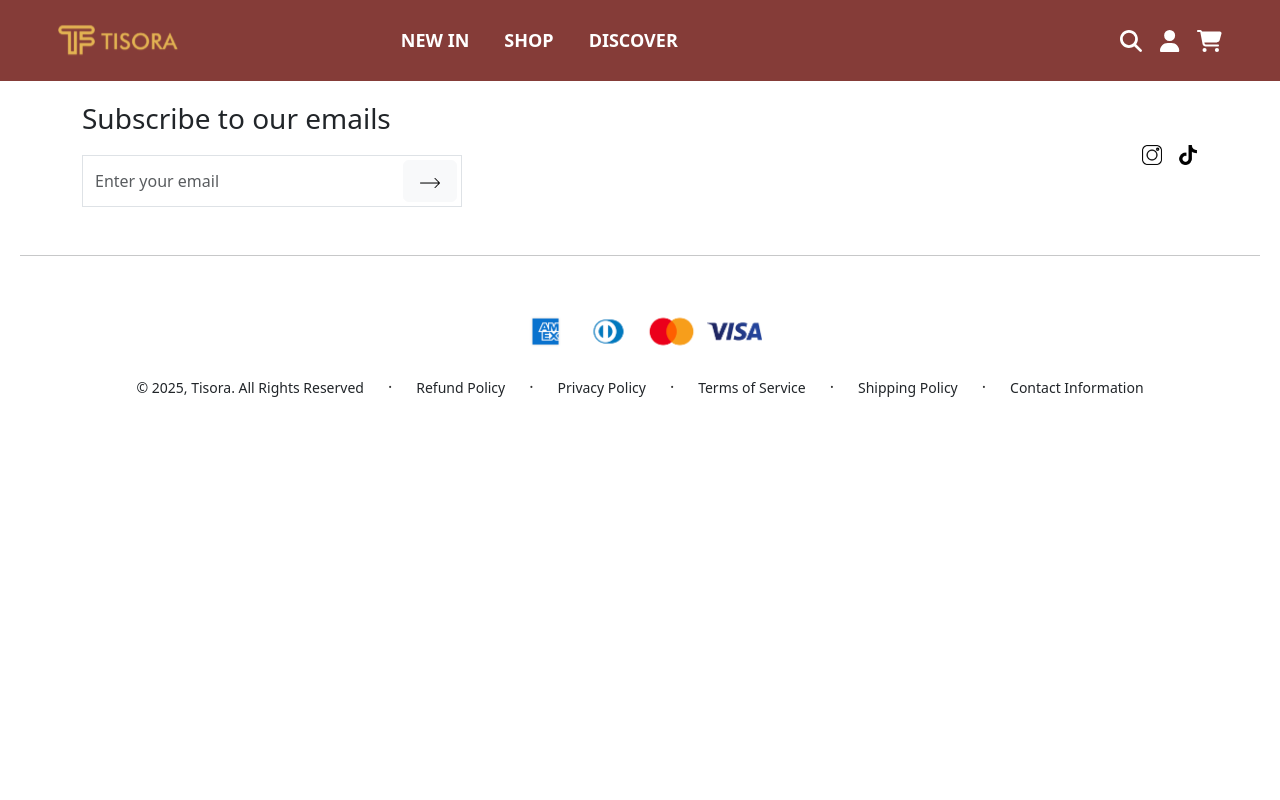
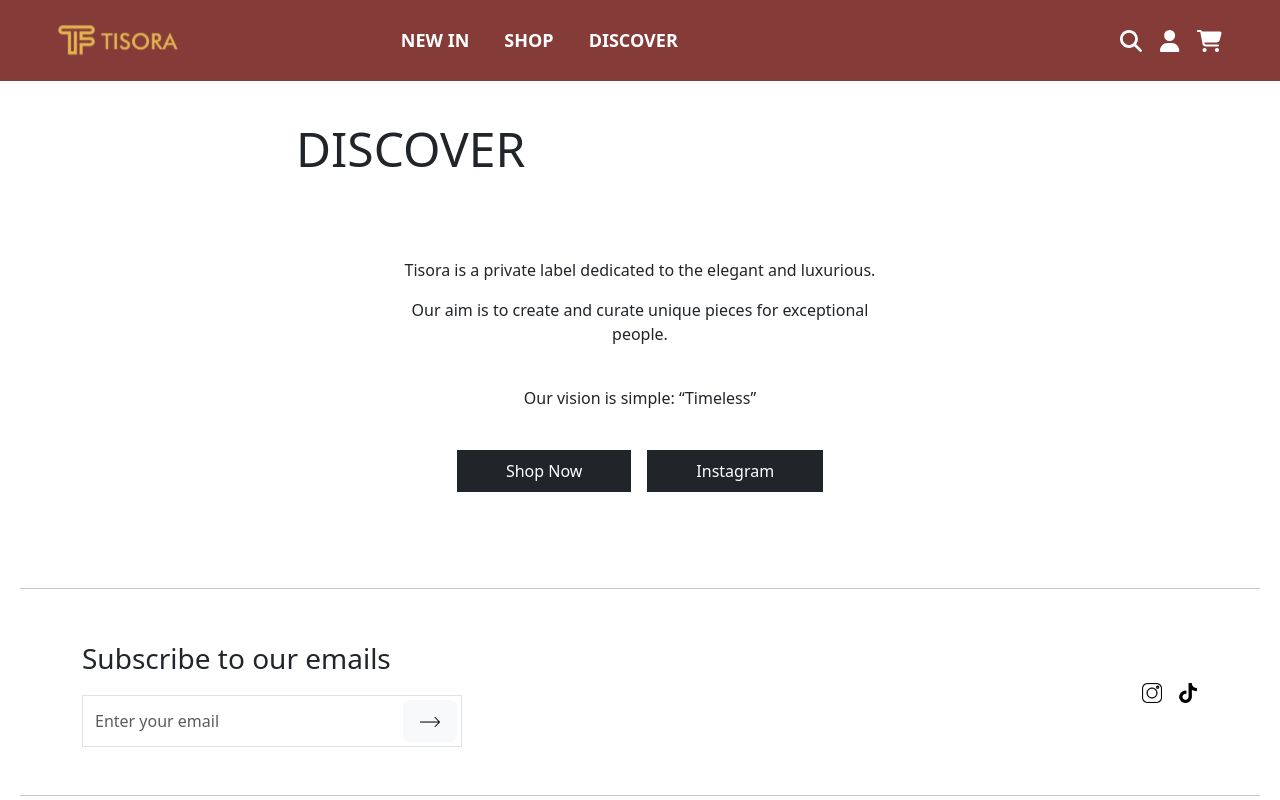
Before and after one commit to sennyrulz/Tisora, a React (Vite) app: page /discover in a window 1280 px wide. Shown: the top 800 px of the page. Built offline with nearby package versions, Linux system fonts and the light colour scheme.

Commit message:
Updated Discover

```diff
--- a/src/App.css
+++ b/src/App.css
@@ -89,6 +89,10 @@
   .copyright-text {
     font-size: 14px;
     margin-top: 2px;
+  }
+
+  .discover_button {
+    border-radius: 0 !important;
   }
 
   /* ===================
--- a/src/Components/NewsLetterBox.jsx
+++ b/src/Components/NewsLetterBox.jsx
@@ -2,39 +2,45 @@
 import { Container, Row, Col } from 'react-bootstrap';
 import image1 from '../assets/Instagram2.png';
 import image2 from '../assets/tik-tok.png';
-import image3 from '../assets/right-arrow.png'
+import image3 from '../assets/right-arrow.png';
 
 const NewsLetterBox = () => {
 
     // Function to prevent the page from reloading on submit
     const onSubmitHandler = (e) => {
         e.preventDefault();
-    }
+    };
 
     return (
         <>
-        <hr className='mt-5 mb-5'/>
+            <hr className='mt-5 mb-5' />
             <Container className="my-4">
-            <Row className="align-items-center">
+                <Row className="align-items-center text-center text-md-start">
                     {/* Left: Form */}
-                <Col md={6} className='text-start'>
+                    <Col xs={12} md={6} className="mb-3 mb-md-0">
                         <p className="mb-3 fs-3">Subscribe to our emails</p>
-                    <form onSubmit={onSubmitHandler} className="d-flex border p-1" style={{ maxWidth: "380px" }}>
+                        <form onSubmit={onSubmitHandler} className="d-flex border p-1 mx-auto mx-md-0" style={{ maxWidth: "380px" }}>
                             <input className="form-control flex-grow-1 border-0 shadow-none px-2 py-1" type="email" placeholder="Enter your email" required />
-                        <button type="submit" className="btn btn-light px-3 py-2"><img src={image3} alt="submit" style={{ width: "20px" }} /></button>
+                            <button type="submit" className="btn btn-light px-3 py-2">
+                                <img src={image3} alt="submit" style={{ width: "20px" }} />
+                            </button>
                         </form>
                     </Col>
 
                     {/* Right: Social Media Icons */}
-                <Col md={6} className="d-flex justify-content-end gap-3 mt-3 mt-md-0">
-                    <a href="https://www.instagram.com" target="_blank" rel="noopener noreferrer" className="text-dark fs-4"><img src={image1} alt="Instagram" style={{ width: "20px" }} /></a>
-                    <a href="https://www.tiktok.com" target="_blank" rel="noopener noreferrer" className="text-dark fs-4"><img src={image2} alt="TikTok" style={{ width: "20px" }} /></a>
+                    <Col xs={12} md={6} className="d-flex justify-content-center justify-content-md-end gap-3">
+                        <a href="https://www.instagram.com" target="_blank" rel="noopener noreferrer">
+                            <img src={image1} alt="Instagram" style={{ width: "20px" }} />
+                        </a>
+                        <a href="https://www.tiktok.com" target="_blank" rel="noopener noreferrer">
+                            <img src={image2} alt="TikTok" style={{ width: "20px" }} />
+                        </a>
                     </Col>
                 </Row>
             </Container>
-        <hr className='mt-5'/>
+            <hr className='mt-5' />
         </>
-    )
-}
+    );
+};
 
 export default NewsLetterBox;
--- a/src/pages/Discover.jsx
+++ b/src/pages/Discover.jsx
@@ -1,11 +1,28 @@
-import React from 'react'
+import React from 'react';
+import { Container, Row, Col, Button } from 'react-bootstrap';
 
 const Discover = () => {
-  return (
-    <div>
+    return (
+        <Container className="mt-4 p-5">
+             <Row>
+                <Col md={{ span: 6, offset: 2 }} className="text-start">
+                    <h1 className="mb-3 pt-md-5 pb-md-3 fw-normal" style={{ fontSize: "3rem" }}>DISCOVER</h1>
+                </Col>
+            </Row>
+            <Row>
+                <Col md={6} className="mx-auto">
+                    <p className="fs-6 pt-3 pt-md-5">Tisora is a private label dedicated to the elegant and luxurious.</p>
+                    <p className="fs-6">Our aim is to create and curate unique pieces for exceptional people.</p>
+                    <p className="fs-6 pt-4">Our vision is simple: “Timeless”</p>
+                </Col>
+            </Row>
 
-    </div>
-  )
+            <div className="d-flex flex-column flex-md-row justify-content-center gap-3 mt-4">
+                <Button variant="dark" href="/shop" className='px-5 py-2 discover_button'>Shop Now</Button>
+                <Button variant="dark" href="https://www.instagram.com" target="_blank" rel="noopener noreferrer" className='px-5 py-2 discover_button'>Instagram</Button>
+            </div>
+        </Container>
+    );
 }
 
-export default Discover
+export default Discover;
```
Lines whose indentation alone changed are shown as unchanged.
